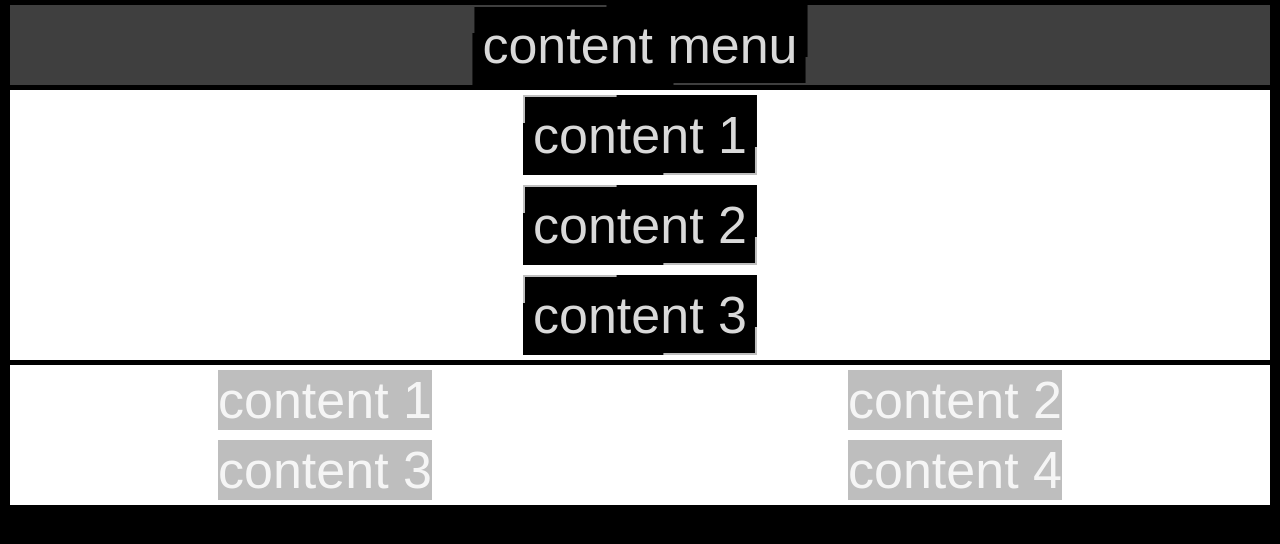
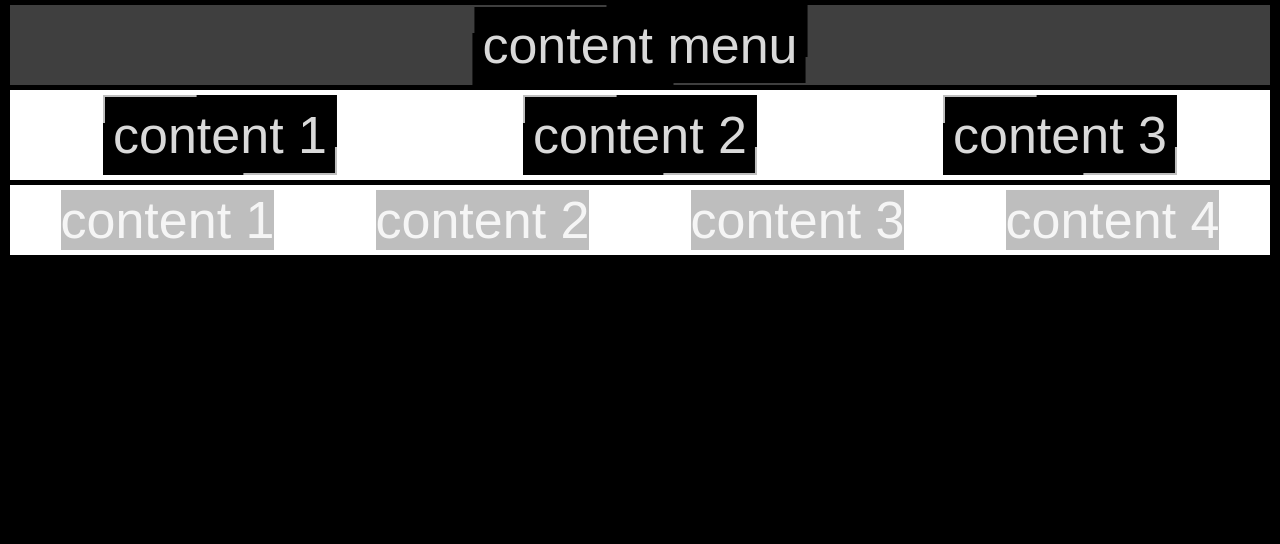
Before and after one commit to SinixND/game_of_life, a PHP site: page / in a window 1280 px wide. Shown: the top 544 px of the page. Run offline with PHP 8.4, Linux system fonts and the light colour scheme.

Commit message:
Update style.css

```diff
--- a/style.css
+++ b/style.css
@@ -31,10 +31,10 @@ body {
     margin: 5px;
     background-color: var(--temp);
     display: grid;
-    /* grid-template-columns: repeat(auto-fit, minmax(280px, 1fr));
-    grid-auto-rows: min-content;
+    justify-items: center;
+    grid-template-columns: repeat(auto-fit, minmax(280px, 1fr));
+    /* grid-auto-rows: min-content;
     height: min-content; */
-    justify-items: center;
 }
 
 /* panel to place content in */
@@ -73,30 +73,3 @@ body {
     align-content: space-evenly;
     align-items: center;
 }
-
-.gi11 { /* grid item col/row */
-  grid-column: 1;
-  grid-row: 1;
-}
-
-.gi21 {
-  grid-column: 2;
-  grid-row: 1;
-}
-
-.gi31 {
-  /* grid item col/row */
-  grid-column: 3;
-  grid-row: 1;
-}
-
-.gi12 {
-  /* grid item col/row */
-  grid-column: 1;
-  grid-row: 2;
-}
-.gi22 {
-  /* grid item col/row */
-  grid-column: 2;
-  grid-row: 2;
-}
```
